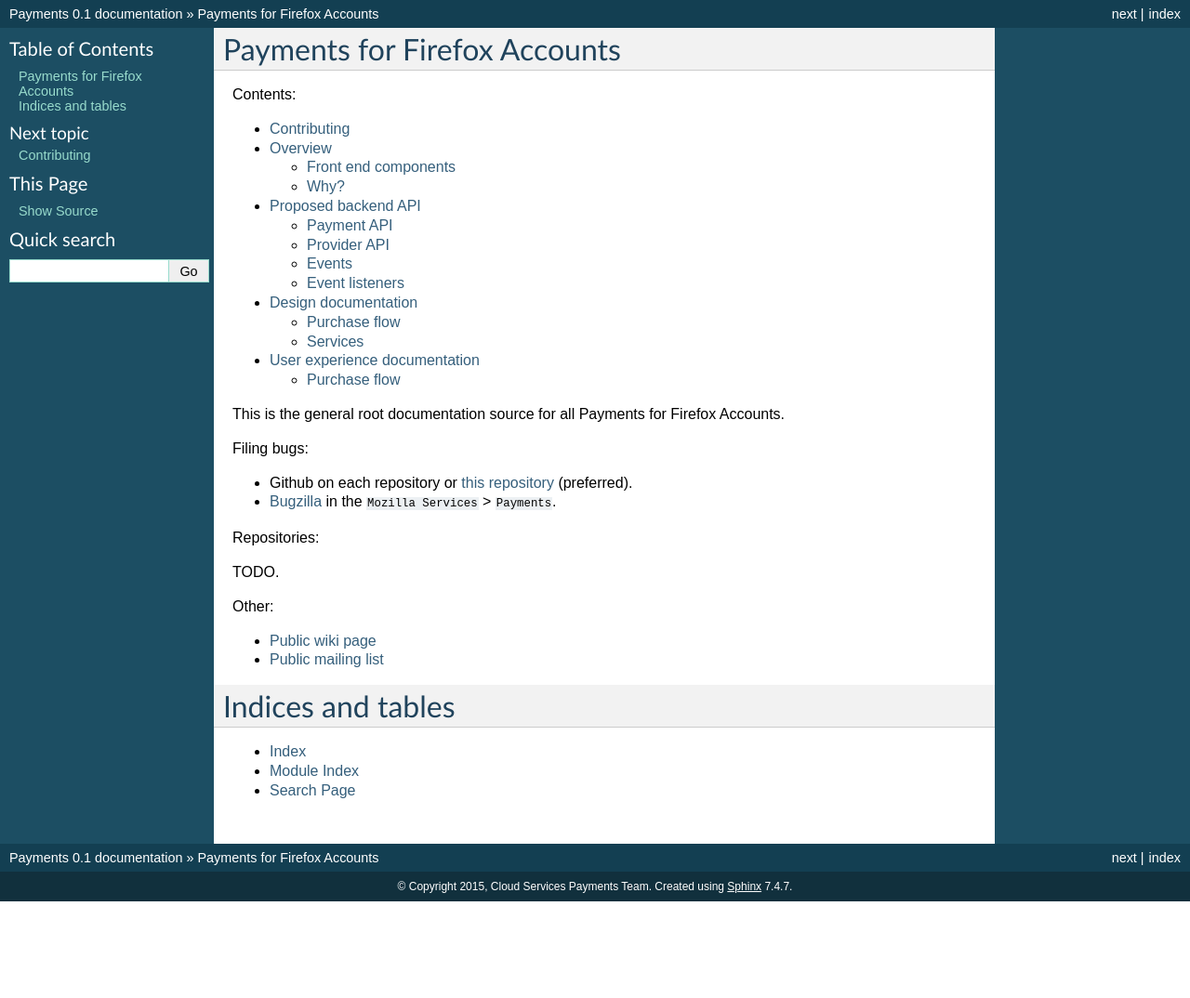
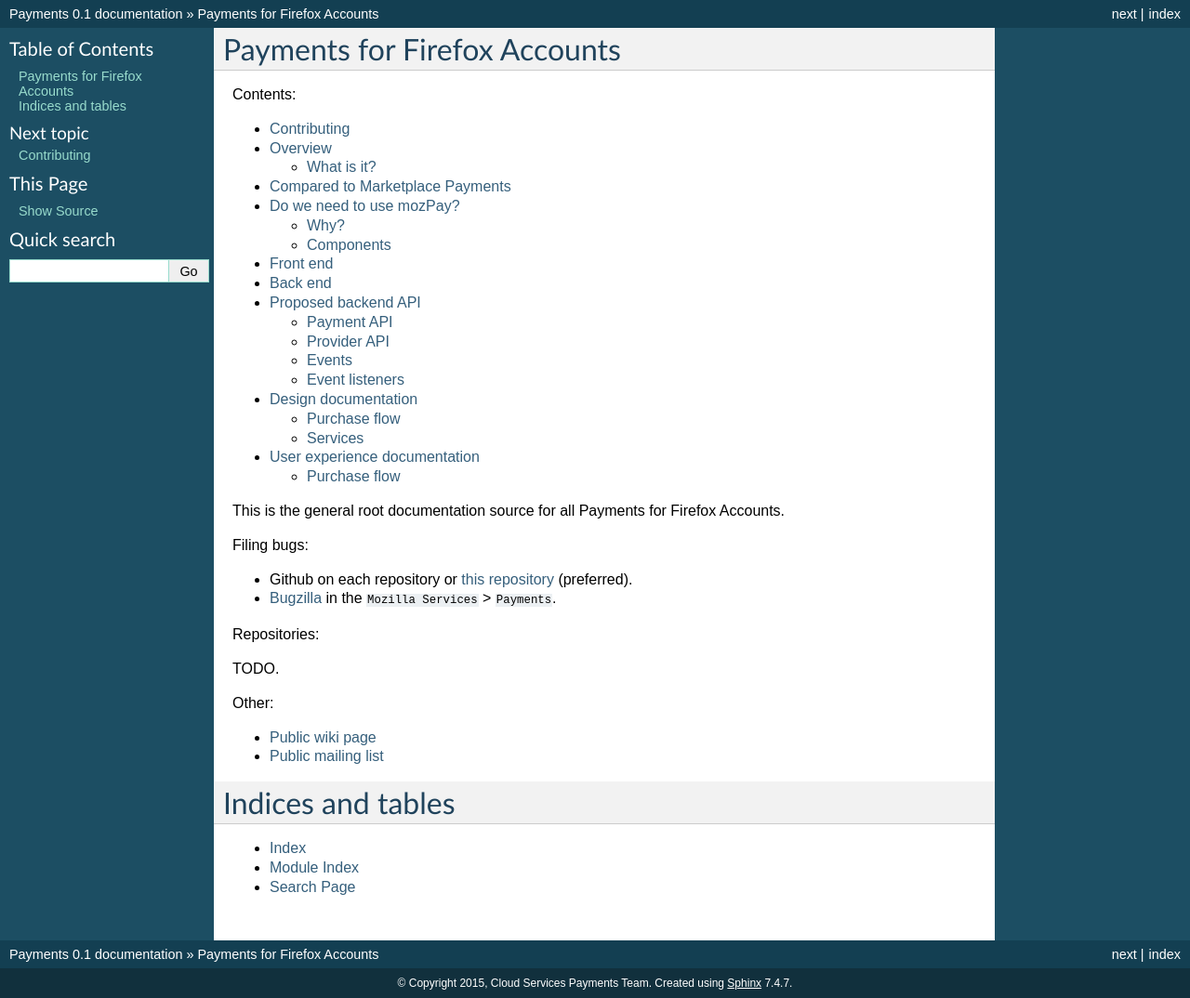
Before and after one commit to mozilla/payments, a Sphinx documentation site: the page built from docs/index.rst, in a window 1280 px wide. Shown: the whole page at 93% size. Built offline with Sphinx 7.4.7, drawn with Linux system fonts in a browser that asks for light colours; before the commit the page ends 970 px from its top, so only the background shows below that; some of the changed lines change nothing that is shown.

Commit message:
copy stuff over from the wiki

```diff
--- a/docs/design/overview.rst
+++ b/docs/design/overview.rst
@@ -1,10 +1,76 @@
 Overview
 --------
 
-Front end components
-====================
+What is it?
+===========
+
+A Payments service for Mozilla that accepts payments for Mozilla properties or
+services and directs the money to Mozilla.
+
+Compared to Marketplace Payments
+--------------------------------
+
+This is quite different from Marketplace payments in a few key areas, namely:
+
+* A Marketplace payment is from an end user to a developer, specifically not
+  someone at Mozilla. This has very significant financial, legal and accounting
+  requirements.
+
+* The Marketplace integration with payment processors tends to require a lot of
+  customization because Mozilla's technology enables a payment transaction
+  between two external parties.
+
+* In a Marketplace payment Mozilla gets a (really rather small) cut of the
+  transaction at the end, which is sent from the payment provider.
+
+* The Marketplace is designing a system for app and in-app payments that will
+  need to be used and configured by many thousands of developers. The security
+  of these apps is somewhat out of our control so our own threat model must
+  account for malicious or compromised apps.
+
+* The Marketplace payment service competes with every other web based payment
+   system available.
+
+* Marketplace payments are designed primarily for carrier billing on mobile.
+
+* Just like the Marketplace service, Mozilla does not intend to ever directly
+  process a payment (e.g. charge a credit card). That will be handed off to a
+  payment provider like Stripe or Bango.
+
+Do we need to use mozPay?
+-------------------------
+
+Nope. `mozPay <https://wiki.mozilla.org/WebAPI/WebPayment>`_ only exists on
+Firefox OS and Android. Further, mozPay puts users straight into the
+Marketplace flow because that's in the inclusion list.
+
+Why?
+====
+
+Why would we bother building this service, when any Mozilla service could take
+another service like Stripe or Braintree, slap in a bit of JS and be done? In
+no particular order:
+
+* We want people selling services or products to focus on their product, not on
+  the purchase story.
+* One team can own the security, legal and privacy issues around payments.
+* Prevent fracturing of payments by having each different team use a different
+  payment provider.
+* Appropriate data can be re-used across services. For example: a credit card
+  stored with one service can be re-used with another.
+* User iteractions including purchasing, receipt emails, refunds should be
+  branded with Mozilla and conform to Mozilla accessibility, localisation and
+  security standards.
+* Provide a management interface for users that allows them to alter payment
+  details, see purchase history and so on across all services.
+
+Components
+==========
 
 There would be at least three main front end components.
+
+Front end
+---------
 
 Library
 +++++++
@@ -41,23 +107,15 @@
 * *Uptime* :high, this doesn't stop purchasing work but prevents later
   management.
 
+Back end
+--------
 
-Why?
-====
+Solitude
+++++++++
 
-Why would we bother building this service, when any Mozilla service could take
-another service like Stripe or Braintree, slap in a bit of JS and be done? In
-no particular order:
+Stores a limited amount of payment information and interacts with the payment
+provider.
 
-* We want people selling services or products to focus on their product, not on
-  the purchase story.
-* One team can own the security, legal and privacy issues around payments.
-* Prevent fracturing of payments by having each different team use a different
-  payment provider.
-* Appropriate data can be re-used across services. For example: a credit card
-  stored with one service can be re-used with another.
-* User iteractions including purchasing, receipt emails, refunds should be
-  branded with Mozilla and conform to Mozilla accessibility, localisation and
-  security standards.
-* Provide a management interface for users that allows them to alter payment
-  details, see purchase history and so on across all services.
+* *Documentation*: `solitude docs <https://solitude.readthedocs.org>`_
+* *Repository*: https://github.com/mozilla/solitude
+* *Uptime*: very high.
```
